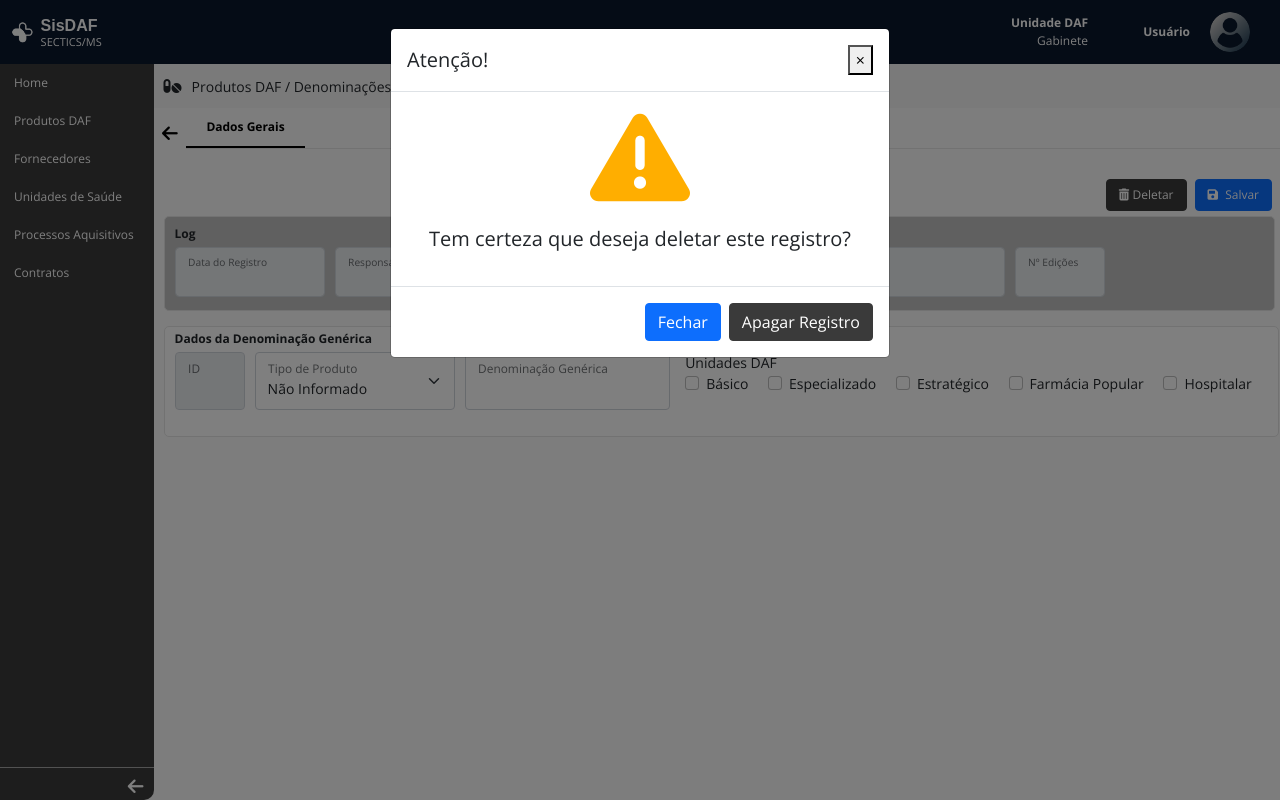
After one commit to allanribeiro91/SisDAF, a Django app: page /produtosdaf/denominacoes/ficha/novo/ in a window 1280 px wide, after a click on "Deletar". The commit adds this page. Run offline with Django 4.2, Linux system fonts and the light colour scheme; the visitor is signed in with stand-in values (Sample User, id 1); data that the repository does not hold is empty.

Commit message:
CRUD Denominação Genérica completado.

```diff
--- a/apps/produtos/forms.py
+++ b/apps/produtos/forms.py
@@ -1,7 +1,11 @@
 from django import forms
 from apps.produtos.models import DenominacoesGenericas
+from setup.choices import TIPO_PRODUTO
 
 class DenominacoesGenericasForm(forms.ModelForm):
+    denominacao = forms.CharField(required=True, widget=forms.TextInput(attrs={'class':'form-control'}))
+    tipo_produto = forms.ChoiceField(choices=TIPO_PRODUTO, required=True, widget=forms.Select(attrs={'class':'form-control'}))
+
     class Meta:
         model = DenominacoesGenericas
         exclude = ['usuario_registro', 'usuario_atualizacao', 'log_n_edicoes', 'del_status', 'del_data', 'del_cpf']
@@ -16,8 +20,6 @@ class DenominacoesGenericasForm(forms.ModelForm):
             'observacoes_gerais': 'Observações',
         }
         widgets = {
-            'denominacao': forms.TextInput(attrs={'class':'form-control'}),
-            'tipo_produto': forms.Select(attrs={'class':'form-control'}),
             'unidade_basico': forms.CheckboxInput(attrs={'class':'form-control'}),
             'unidade_especializado': forms.CheckboxInput(attrs={'class':'form-control'}),
             'unidade_estrategico': forms.CheckboxInput(attrs={'class':'form-control'}),
--- a/apps/produtos/urls.py
+++ b/apps/produtos/urls.py
@@ -1,11 +1,13 @@
 from django.contrib import admin
 from django.urls import path
-from apps.produtos.views import produtos, produtos_ficha, denominacoes, denominacoes_ficha, get_filtros_denominacoes, exportar_denominacoes
+from apps.produtos.views import produtos, produtos_ficha, denominacoes, denominacoes_ficha, get_filtros_denominacoes, exportar_denominacoes, delete_denominacao
 
 urlpatterns = [
     path('produtosdaf/produtos/<str:product_id>/', produtos_ficha, name='produtos_ficha'),
     path('produtosdaf/produtos', produtos, name='produtos'),
+    path('produtosdaf/denominacoes/ficha/novo/', denominacoes_ficha, name='nova_denominacao'),
     path('produtosdaf/denominacoes/ficha/<int:denominacao_id>/', denominacoes_ficha, name='denominacoes_ficha'),
+    path('produtosdaf/denominacoes/deletar/<int:denominacao_id>/', delete_denominacao, name='delete_denominacao'),
     path('produtosdaf/denominacoes/filtro/', get_filtros_denominacoes, name='get_filtros_denominacoes'),
     path('produtosdaf/denominacoes/exportar/', exportar_denominacoes, name='exportar_denominacoes'),
     path('produtosdaf/denominacoes', denominacoes, name='denominacoes'),
--- a/apps/produtos/views.py
+++ b/apps/produtos/views.py
@@ -29,27 +29,75 @@ def denominacoes(request):
     }
     return render(request, 'produtos/denominacoes.html', context)
 
+
+
 @login_required
-def denominacoes_ficha(request, denominacao_id):
+def denominacoes_ficha(request, denominacao_id=None):
 
-    try:
-        denominacao = DenominacoesGenericas.objects.get(id=denominacao_id)
-    except DenominacoesGenericas.DoesNotExist:
-        messages.error(request, "Denominação não encontrada.")
-        return redirect('denominacoes')
+    if denominacao_id:
+        try:
+            denominacao = DenominacoesGenericas.objects.get(id=denominacao_id)
+        except DenominacoesGenericas.DoesNotExist:
+            messages.error(request, "Denominação não encontrada.")
+            return redirect('denominacoes')
+    else:
+        denominacao = None  # Preparando para criar uma nova denominação
 
     if request.method == 'POST':
-        denominacao_form = DenominacoesGenericasForm(request.POST, instance=denominacao)
+        if denominacao:
+            denominacao_form = DenominacoesGenericasForm(request.POST, instance=denominacao)
+        else:
+            denominacao_form = DenominacoesGenericasForm(request.POST)
 
+        #Conferir se denominação e tipo de produto foram preenchidos
+        nome_denominacao = request.POST.get('denominacao')
+        tipo_produto = request.POST.get('tipo_produto')
+        if not nome_denominacao or not tipo_produto:
+            messages.error(request, "O nome da denominação genérica e o tipo de produto são obrigatórios!")
+            if denominacao:
+                return redirect('denominacoes_ficha', denominacao_id=denominacao.id)
+            else:
+                return redirect('nova_denominacao')
+
+        #Verificar se houve alteração no formulário
         if not denominacao_form.has_changed():
             messages.error(request, "Dados não foram salvos. Não houve mudanças.")
-            return redirect('denominacoes_ficha', denominacao_id)
+            if denominacao:
+                return redirect('denominacoes_ficha', denominacao_id=denominacao.id)
+            else:
+                return redirect('nova_denominacao')
 
         if denominacao_form.is_valid():
-            denominacao = denominacao_form.save(commit=False)  # Não salve no banco de dados ainda
-            denominacao.save(current_user=request.user.usuario_relacionado      )  # Agora salve o modelo com o argumento current_user
+            #Verificar se já existe a denominação na base [
+            nome_denominacao = denominacao_form.cleaned_data.get('denominacao')
+            denominacao_existente = DenominacoesGenericas.objects.filter(denominacao=nome_denominacao)
+
+            #Se estivermos atualizando uma denominação existente, excluímos essa denominação da verificação
+            if denominacao:
+                denominacao_existente = denominacao_existente.exclude(id=denominacao.id)
+
+            if denominacao_existente.exists():
+                messages.error(request, "Já existe uma denominação com esse nome. Não foi possível salvar.")
+                if denominacao:
+                    return redirect('denominacoes_ficha', denominacao_id=denominacao.id)
+                else:
+                    return redirect('nova_denominacao')
+
+            #Salvar a denominação
+            denominacao = denominacao_form.save(commit=False)
+            denominacao.save(current_user=request.user.usuario_relacionado)
             messages.success(request, f"Dados atualizados com sucesso!")
-            return redirect('denominacoes_ficha', denominacao_id)
+
+            #Retornar log
+            if request.headers.get('X-Requested-With') == 'XMLHttpRequest':
+                return JsonResponse({
+                    'registro_data': denominacao.registro_data.strftime('%d/%m/%Y %H:%M:%S'),
+                    'usuario_registro': denominacao.usuario_registro.dp_nome_completo,
+                    'ult_atual_data': denominacao.ult_atual_data.strftime('%d/%m/%Y %H:%M:%S'),
+                    'usuario_atualizacao': denominacao.usuario_atualizacao.dp_nome_completo,
+                    'log_n_edicoes': denominacao.log_n_edicoes,
+                })
+
         else:
             messages.error(request, "Formulário inválido")
             print("Erro formulário denominação")
@@ -63,6 +111,16 @@ def denominacoes_ficha(request, denominacao_id):
     })
 
 
+
+@login_required
+def delete_denominacao(request, denominacao_id):
+    try:
+        denominacao = DenominacoesGenericas.objects.get(id=denominacao_id)
+        denominacao.soft_delete(request.user.usuario_relacionado)
+        return JsonResponse({"message": "Denominação deletada com sucesso!"})
+    except DenominacoesGenericas.DoesNotExist:
+        messages.error(request, "Denominação não encontrada.")
+    return redirect('denominacoes')
 
 
 
--- a/setup/static/js/denominacoes_genericas.js
+++ b/setup/static/js/denominacoes_genericas.js
@@ -1,6 +1,39 @@
 let currentPage = 1;
 
-//Mudar de página
+
+//Deletar
+$(document).ready(function() {
+    $('#apagarRegistro').on('click', function() {
+        const denominacaoId = $('#id').val();  // Pega o ID da denominação do campo de input
+
+        if (!denominacaoId) { //Trata-se de um novo registro que ainda não foi salvo
+            window.location.href = `/produtosdaf/denominacoes`;
+            return; // Sai da função
+        }
+
+        $.ajax({
+            url: `/produtosdaf/denominacoes/deletar/${denominacaoId}/`,
+            method: 'POST',
+            headers: {
+                'X-CSRFToken': $('meta[name="csrf-token"]').attr('content')  // Pega o token CSRF para autenticação
+            },
+            success: function(response) {
+                // Redireciona para a lista de denominações após a deleção bem-sucedida
+                alert(response.message);
+                window.location.href = `/produtosdaf/denominacoes`;
+            },
+            error: function(error) {
+                // Aqui você pode adicionar qualquer lógica que deseja executar se houver um erro ao tentar deletar a denominação.
+                alert('Ocorreu um erro ao tentar deletar a denominação. Por favor, tente novamente.');
+            }
+        });
+    });
+});
+
+
+
+
+//Acessar ficha
 $(document).ready(function() {
     console.log('ler');
     fetchAndRenderTableData();
@@ -11,6 +44,7 @@ $(document).ready(function() {
         window.location.href = `/produtosdaf/denominacoes/ficha/${denominacaoId}/`;
     });
 });
+
 
 
 
@@ -154,3 +188,28 @@ document.querySelector('#exportarBtn').addEventListener('click', function() {
         document.body.removeChild(a);
     });
 });
+
+
+//Salvar dados
+document.getElementById('btnSave').addEventListener('click', function(e) {
+    e.preventDefault();  // Evita o envio padrão do formulário
+
+    let formData = new FormData(document.getElementById('denominacaoForm'));
+
+    fetch("{% if form.instance.id %}{% url 'denominacoes_ficha' form.instance.id %}{% else %}{% url 'nova_denominacao' %}{% endif %}", {
+        method: 'POST',
+        body: formData,
+        headers: {
+            'X-Requested-With': 'XMLHttpRequest'  // Indica que é uma requisição AJAX
+        }
+    })
+    .then(response => response.json())
+    .then(data => {
+        // Atualize os campos do log com os dados retornados
+        document.getElementById('log_data_registro').value = data.registro_data;
+        document.getElementById('log_responsavel_registro').value = data.usuario_registro;
+        document.getElementById('lot_ult_atualizacao').value = data.ult_atual_data;
+        document.getElementById('log_responsavel_atualizacao').value = data.usuario_atualizacao;
+        document.getElementById('log_edicoes').value = data.log_n_edicoes;
+    });
+});
--- /dev/null
+++ b/templates/_modals/delete_confirmacao.html
@@ -0,0 +1,29 @@
+<!-- Modal -->
+<div class="modal fade" id="deleteConfirmationModal" tabindex="-1" role="dialog" aria-labelledby="exampleModalLabel" aria-hidden="true">
+<div class="modal-dialog" role="document">
+    <div class="modal-content">
+    <div class="modal-header">
+        <h5 class="modal-title" id="exampleModalLabel">Atenção!</h5>
+        <button type="button" class="close closeModalButton" data-dismiss="modal" aria-label="Close">
+        <span aria-hidden="true">&times;</span>
+        </button>
+    </div>
+    <div class="modal-body">
+        <p style="text-align: center;"><i class="fas fa-exclamation-triangle" style="font-size: 100px; color:rgb(255, 174, 0);"></i></p>
+        <p style="text-align: center; font-size: 20px;">Tem certeza que deseja deletar este registro?</p>
+    </div>
+    <div class="modal-footer">
+        <button type="button" class="btn btn-secondary closeModalButton" data-dismiss="modal" style="background-color: rgb(13, 110, 253); border-color: rgb(13, 110, 253);">Fechar</button>
+        <button type="button" class="btn btn-primary" id="apagarRegistro" style="background-color: rgb(58, 58, 58); border-color: rgb(58, 58, 58);">Apagar Registro</button>
+    </div>
+    </div>
+</div>
+</div>
+
+<script>
+    document.querySelectorAll('.closeModalButton').forEach(button => {
+        button.addEventListener('click', function() {
+            $('#deleteConfirmationModal').modal('hide');
+        });
+    });
+</script>
--- a/templates/main/base_main.html
+++ b/templates/main/base_main.html
@@ -7,6 +7,7 @@
     <title>SisDAF</title>
 
     <!-- CSS do Bootstrap -->
+    <script src="https://cdn.jsdelivr.net/npm/bootstrap@5.1.1/dist/js/bootstrap.bundle.min.js"></script>
     <link href="https://cdn.jsdelivr.net/npm/bootstrap@5.1.1/dist/css/bootstrap.min.css" rel="stylesheet">
 
     <!-- Fontes e ícones -->
@@ -29,6 +30,8 @@
 
 <body>
 
+    {% include "_modals/delete_confirmacao.html" %}
+
     {% include '_partials/_navbar.html' %}
 
     <div class="main-container">
--- a/templates/produtos/denominacoes_ficha.html
+++ b/templates/produtos/denominacoes_ficha.html
@@ -2,6 +2,7 @@
 {% load static %}
 {% block extra_head %}
     <link rel="stylesheet" href="{% static 'styles/denominacoes_ficha.css' %}">
+    <meta name="csrf-token" content="{{ csrf_token }}">
 {% endblock %}
 {% block content %}
 
@@ -19,15 +20,19 @@
             </a>
         </div>
         <div class="tabs">
-            <button class="tab-button active" id="tabMeusDados">Dados Gerais </button>
+            <button class="tab-button active" id="tabMeusDados">Dados Gerais</button>
         </div>
-
     </div>
 
     <!-- form denominacoes_genericas -->
-    <form id="denominacaoForm" method="POST" action="{% url 'denominacoes_ficha' form.instance.id %}">
+    <form id="denominacaoForm" method="POST">
         {% csrf_token %}
         <div class="d-grid gap-2 d-md-flex justify-content-md-end">
+            <button type="button" class="btn btn-danger" data-bs-toggle="modal" data-bs-target="#deleteConfirmationModal" style="font-size: 12px; background-color: rgb(58, 58, 58); border-color: rgb(58, 58, 58);">
+                <i class="fas fa-trash-alt"></i>
+                Deletar
+            </button>
+
             <button class="btn btn-primary me-md-2" type="submit" id="btnSave" style="font-size: 12px;">
                 <i class="fas fa-save me-1"></i> <!-- Ícone com margem à direita -->
                 Salvar
@@ -47,7 +52,7 @@
                         <label for="floatingInput">Responsável pelo Registro</label>
                     </div>
                     <div class="form-floating mb-3">
-                        <input type="text" class="form-control log_data" id="log_data_registro" name="log_data_registro" readonly value="{{ denominacao.ult_atual_data|date:"d/m/Y H:i:s" }}">
+                        <input type="text" class="form-control log_data" id="lot_ult_atualizacao" name="log_data_registro" readonly value="{{ denominacao.ult_atual_data|date:"d/m/Y H:i:s" }}">
                         <label for="floatingInput">Última Atualização</label>
                     </div>
                     <div class="form-floating mb-3">
@@ -86,23 +91,23 @@
                     <div class="unidades-ficha">
                         <span>Unidades DAF</span></br>
                         <div class="form-check form-check-inline">
-                            <input class="form-check-input" type="checkbox" name="unidade_basico" {% if form.instance.unidade_basico %}checked{% endif %}>
-                            <label class="form-check-label" for="basico">Básico</label>
+                            <input class="form-check-input" type="checkbox" id="unidade_basico" name="unidade_basico" {% if form.instance.unidade_basico %}checked{% endif %}>
+                            <label class="form-check-label" for="unidade_basico">Básico</label>
                         </div>
                         <div class="form-check form-check-inline">
-                            <input class="form-check-input" type="checkbox" name="unidade_especializado" {% if form.instance.unidade_especializado %}checked{% endif %}>
-                            <label class="form-check-label" for="especializado">Especializado</label>
+                            <input class="form-check-input" type="checkbox" id="unidade_especializado" name="unidade_especializado" {% if form.instance.unidade_especializado %}checked{% endif %}>
+                            <label class="form-check-label" for="unidade_especializado">Especializado</label>
                         </div>
                         <div class="form-check form-check-inline">
-                            <input class="form-check-input" type="checkbox" name="unidade_estrategico" {% if form.instance.unidade_estrategico %}checked{% endif %}>
-                            <label class="form-check-label" for="estrategico">Estratégico</label>
+                            <input class="form-check-input" type="checkbox" id="unidade_estrategico" name="unidade_estrategico" {% if form.instance.unidade_estrategico %}checked{% endif %}>
+                            <label class="form-check-label" for="unidade_estrategico">Estratégico</label>
                         </div>
                         <div class="form-check form-check-inline">
-                            <input class="form-check-input" type="checkbox" name="unidade_farm_popular" {% if form.instance.unidade_farm_popular %}checked{% endif %}>
-                            <label class="form-check-label" for="farmacia_popular">Farmácia Popular</label>
+                            <input class="form-check-input" type="checkbox" id="unidade_farm_popular" name="unidade_farm_popular" {% if form.instance.unidade_farm_popular %}checked{% endif %}>
+                            <label class="form-check-label" for="unidade_farm_popular">Farmácia Popular</label>
                         </div>
                         <div class="form-check form-check-inline">
-                            <input class="form-check-input" type="checkbox" name="hospitalar" {% if form.instance.hospitalar %}checked{% endif %}>
+                            <input class="form-check-input" type="checkbox" id="hospitalar" name="hospitalar" {% if form.instance.hospitalar %}checked{% endif %}>
                             <label class="form-check-label" for="hospitalar">Hospitalar</label>
                         </div>
                     </div>
```
Also changed, not shown: apps/produtos/models.py (+12 -1 lines), templates/produtos/denominacoes.html (+8 -6 lines), apps/produtos/migrations/0005_remove_denominacoesgenericas_del_cpf_and_more.py (added).
